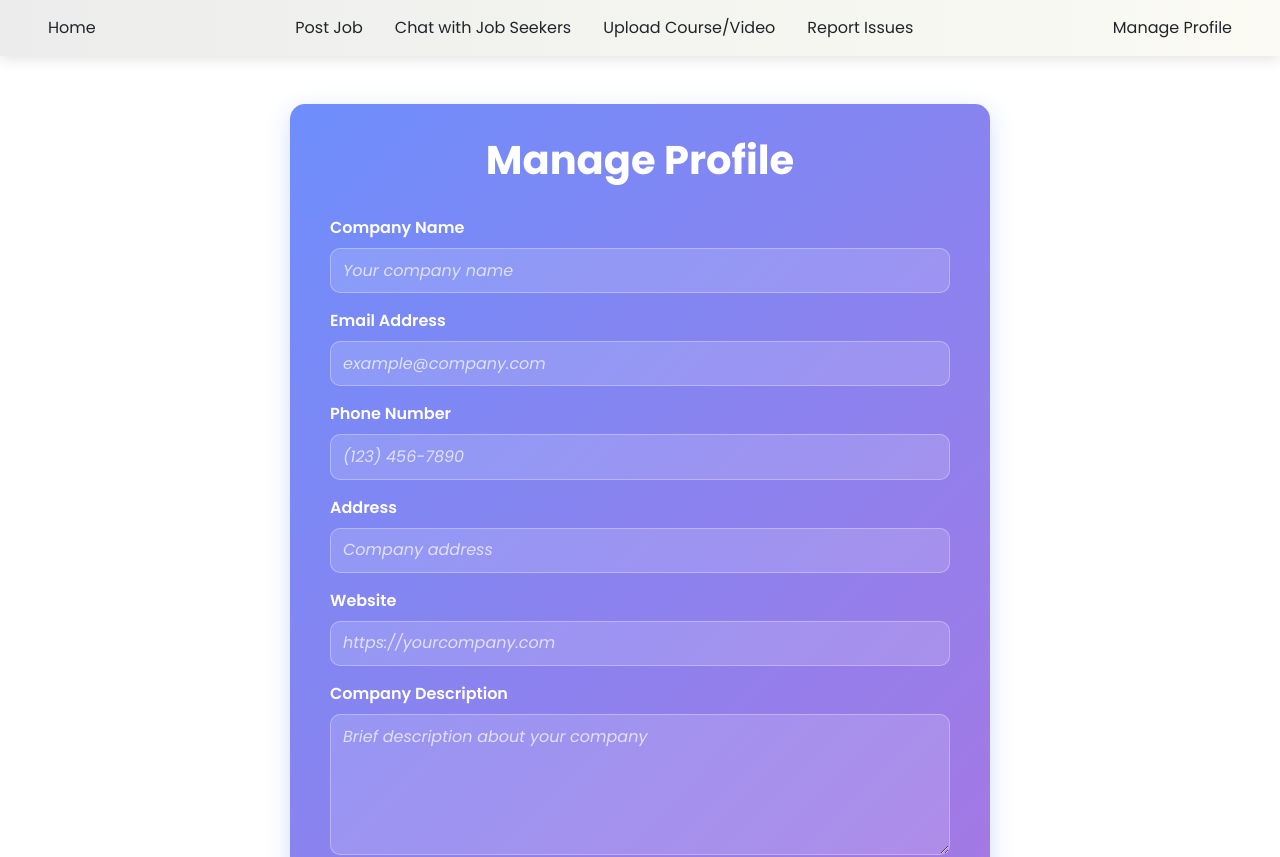
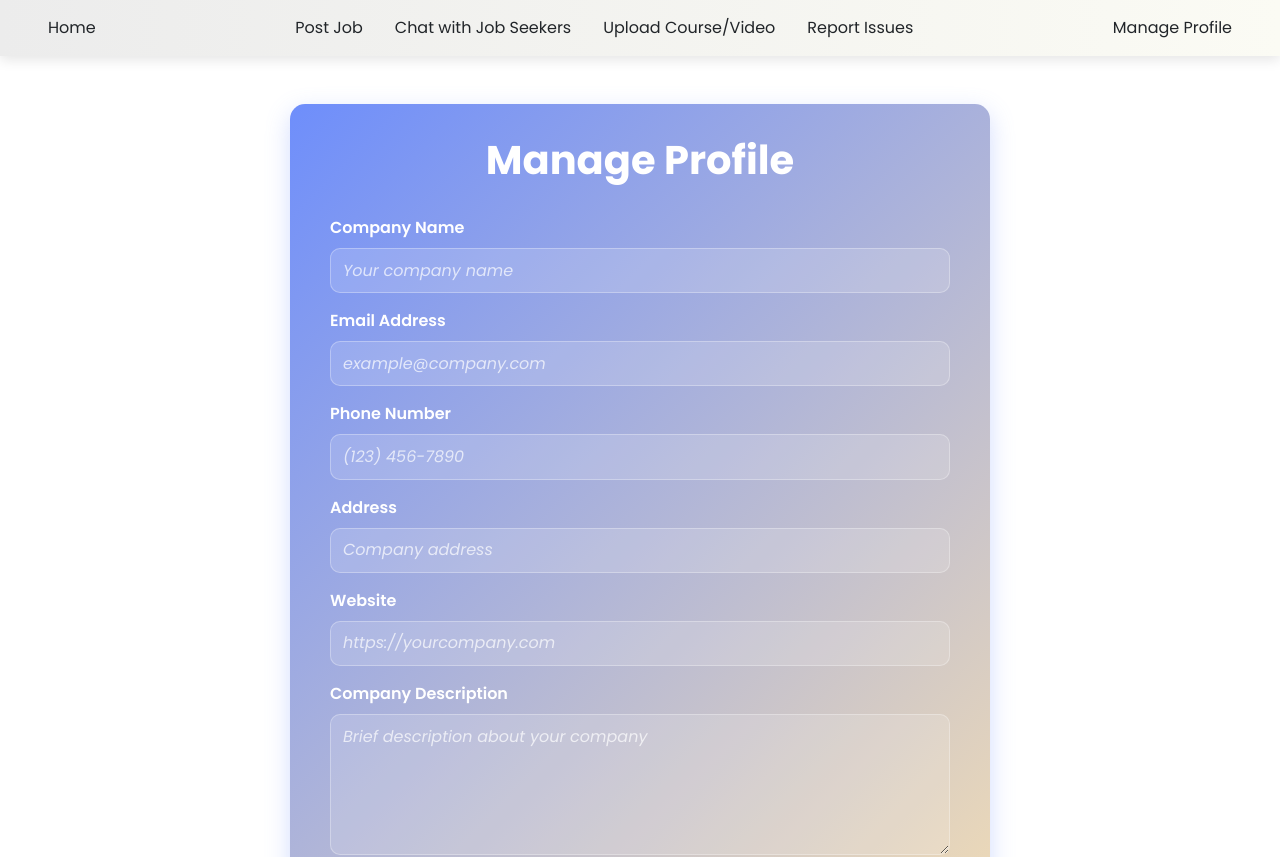
Before and after one commit to Interst3llarYT/jobsbase, a React (Vite) app in the folder frontend/: page /business/profile in a window 1280 px wide. Shown: the top 857 px of the page. Built offline with nearby package versions, Linux system fonts and the light colour scheme; no server answers.

Commit message:
Fixed Business profile

```diff
--- a/frontend/src/styles/businessprofile.css
+++ b/frontend/src/styles/businessprofile.css
@@ -2,7 +2,7 @@
   max-width: 700px;
   margin: 3rem auto;
   padding: 2rem 2.5rem;
-  background: linear-gradient(135deg, #6e8efb, #a777e3);
+  background: linear-gradient(135deg, #6e8efb, wheat);
   border-radius: 15px;
   box-shadow: 0 8px 25px rgba(110, 142, 251, 0.3);
   font-family: 'Poppins', sans-serif;
```
